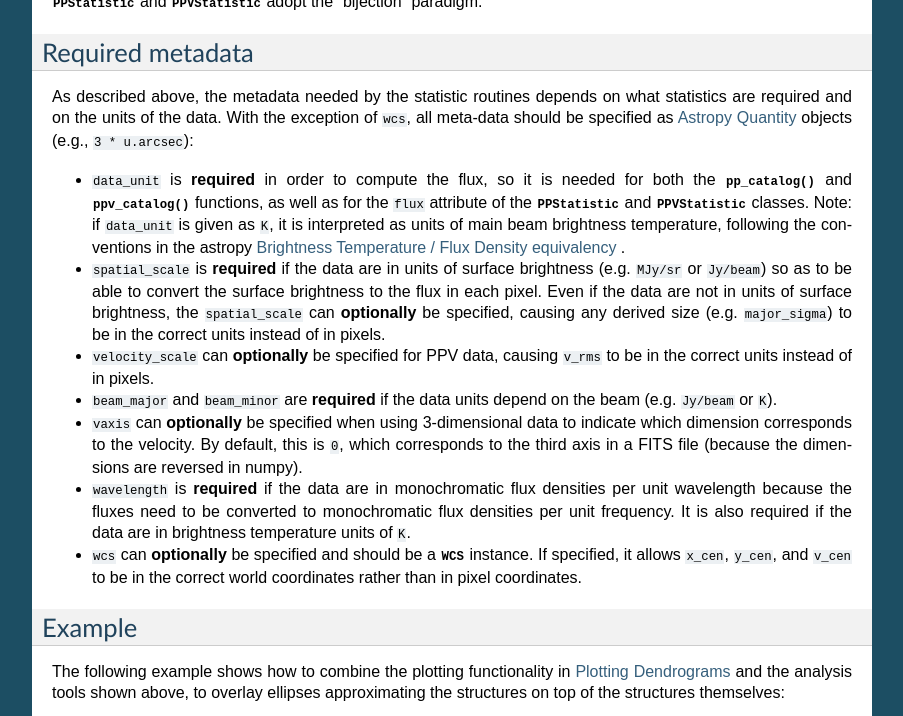
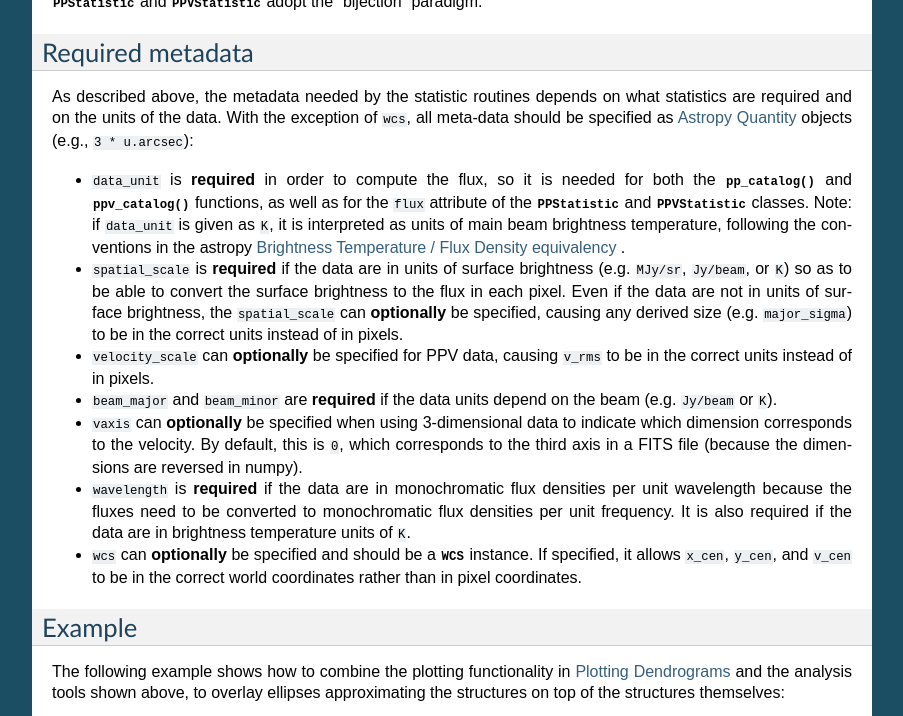
Before and after one commit to dendrograms/astrodendro, a Sphinx documentation site: the page built from docs/catalog.rst, in a window 1280 px wide and 900 px high, scrolled down 2542 px, cut to the strip 0-716 px from the top of the window. Shown: the whole strip, without its empty margins (198-1101 px from the left). Built offline with Sphinx 7.4.7, drawn with Linux system fonts in a browser that asks for light colours.

Commit message:
Updated the documentation for Kelvin and spatial_scale.

```diff
--- a/docs/catalog.rst
+++ b/docs/catalog.rst
@@ -181,7 +181,7 @@ u.arcsec``):
   `Brightness Temperature / Flux Density equivalency <http://docs.astropy.org/en/stable/units/equivalencies.html#brightness-temperature-flux-density-equivalency>`_ .
 
 * ``spatial_scale`` is **required** if the data are in units of surface
-  brightness (e.g. ``MJy/sr`` or ``Jy/beam``) so as to be able to convert the
+  brightness (e.g. ``MJy/sr``, ``Jy/beam``, or ``K``) so as to be able to convert the
   surface brightness to the flux in each pixel. Even if the data are not in
   units of surface brightness, the ``spatial_scale`` can **optionally** be
   specified, causing any derived size (e.g. ``major_sigma``) to be in the
```
